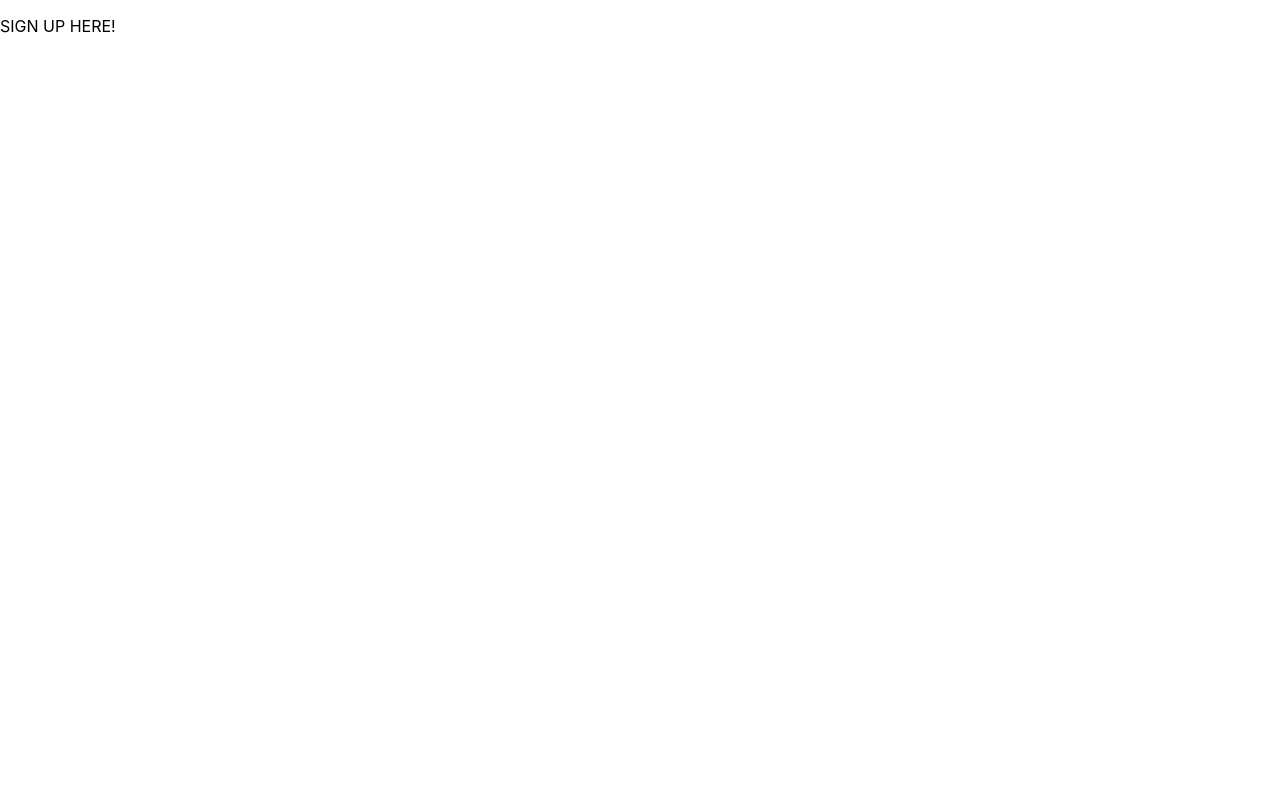
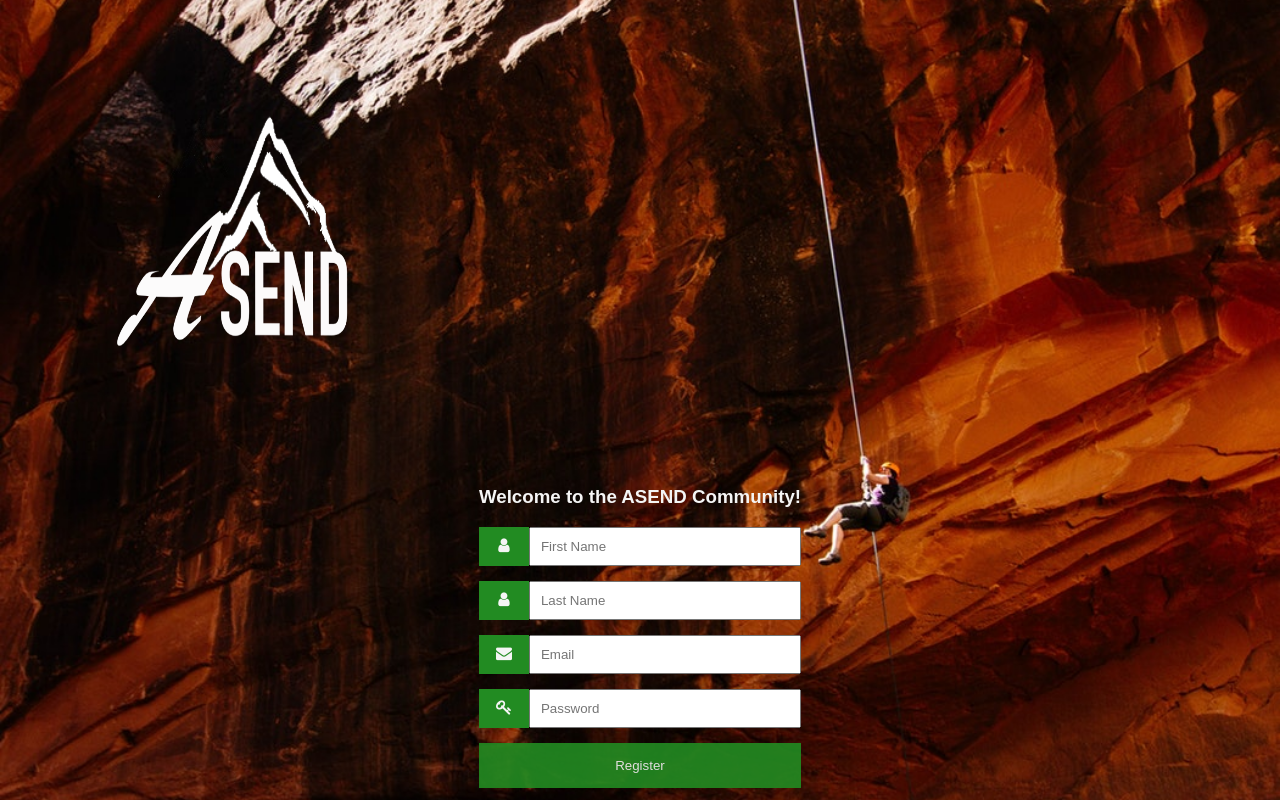
Before and after one commit to justcallmebeef/CapstoneProjectFE, a React (Create React App) app: page /signup in a window 1280 px wide. Built offline with nearby package versions, Linux system fonts and the light colour scheme; no server answers.

Commit message:
added font awesome in the public index file and added a from to the signup and styled said form

```diff
--- a/public/index.html
+++ b/public/index.html
@@ -13,6 +13,7 @@
       homescreen on Android. See https://developers.google.com/web/fundamentals/web-app-manifest/
     -->
     <link rel="manifest" href="%PUBLIC_URL%/manifest.json" />
+    <link rel="stylesheet" href="https://cdnjs.cloudflare.com/ajax/libs/font-awesome/4.7.0/css/font-awesome.min.css" />
     <!--
       Notice the use of %PUBLIC_URL% in the tags above.
       It will be replaced with the URL of the `public` folder during the build.
--- a/src/App.css
+++ b/src/App.css
@@ -23,6 +23,32 @@
 .logoContainer {
   margin-left: 10em;
   margin: 7em;
+}
+
+.loginContainer {
+  background-image: url("./redRock.jpeg");
+  position: relative;
+  width: 100vw;
+  height: 100vh;
+  padding: 0;
+  background-size: cover;
+  background-position: center;
+  display: flex;
+  flex-direction: column;
+  justify-content: center;
+}
+
+.signupContainer {
+  background-image: url("./redRock.jpeg");
+  position: relative;
+  width: 100vw;
+  height: 100vh;
+  padding: 0;
+  background-size: cover;
+  background-position: center;
+  display: flex;
+  flex-direction: column;
+  justify-content: center;
 }
 
 @media (max-height: 600px),
@@ -69,3 +95,56 @@ screen and (orientation: portrait) {
   }
 
 }
+
+body {font-family: Arial, Helvetica, sans-serif;}
+* {box-sizing: border-box;}
+
+h3 {
+  color: whitesmoke;
+}
+
+form {
+  max-width:500px;
+  margin: auto;
+}
+
+.input-container {
+  display: -ms-flexbox; /* IE10 */
+  display: flex;
+  width: 100%;
+  margin-bottom: 15px;
+}
+
+.icon {
+  padding: 10px;
+  background: #228B22;
+  color: whitesmoke;
+  min-width: 50px;
+  text-align: center;
+}
+
+.input-field {
+  width: 100%;
+  padding: 10px;
+  outline: none;
+}
+
+.input-field:focus {
+  border: 2px solid #228B22;
+}
+
+/* Set a style for the submit button */
+.btn {
+  background-color: #228B22;
+  color: whitesmoke;
+  padding: 15px 20px;
+  border: none;
+  cursor: pointer;
+  width: 100%;
+  opacity: 0.9;
+  margin-bottom: 1em;
+}
+
+.btn:hover {
+  opacity: 1;
+}
--- a/src/components/LogIn.js
+++ b/src/components/LogIn.js
@@ -1,10 +1,14 @@
 import React from 'react'
+import asendWhite from '../small-asend-white.png'
 
 const Login = () => {
     return (
-    <div>
-        <p>LOG IN HERE!</p>
-    </div>
+        <div className="loginContainer">
+            <div className="logoContainer">
+                <img className="logoImage" src={asendWhite} alt="logo" />
+            </div>
+            <form>A form will go here.</form>
+        </div>
     )
 }
 
--- a/src/components/SignUp.js
+++ b/src/components/SignUp.js
@@ -1,9 +1,36 @@
 import React from 'react'
+import asendWhite from '../small-asend-white.png'
 
 const SignUp = () => {
     return (
-        <div>
-            <p>SIGN UP HERE!</p>
+        <div className="signupContainer">
+            <div className="logoContainer">
+                <img className="logoImage" src={asendWhite} alt="logo" />
+            </div>
+            <form action="/action_page.php">
+                <h3>Welcome to the ASEND Community!</h3>
+                <div class="input-container">
+                    <i id="nameIcon" class="fa fa-user icon"></i>
+                    <input class="input-field" type="text" placeholder="First Name" name="first_name"></input>
+                </div>
+
+                <div class="input-container">
+                    <i class="fa fa-user icon"></i>
+                    <input class="input-field" type="text" placeholder="Last Name" name="last_name"></input>
+                </div>
+
+                <div class="input-container">
+                    <i class="fa fa-envelope icon"></i>
+                    <input class="input-field" type="text" placeholder="Email" name="email"></input>
+                </div>
+
+                <div class="input-container">
+                    <i class="fa fa-key icon"></i>
+                    <input class="input-field" type="password" placeholder="Password" name="password"></input>
+                </div>
+
+                <button type="submit" class="btn">Register</button>
+            </form>
         </div>
     )
 }
```
Also changed, not shown: src/logo.svg (deleted), src/small-asend-black.png (added).
